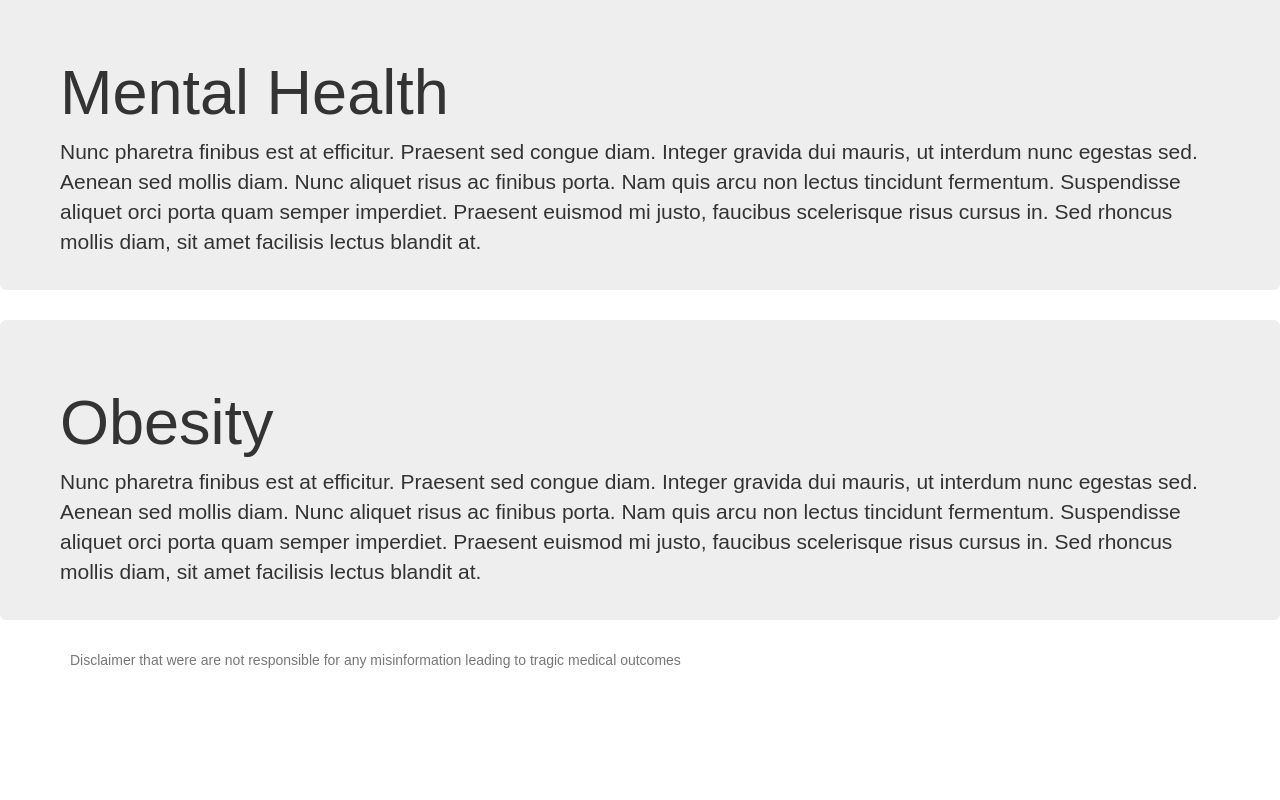
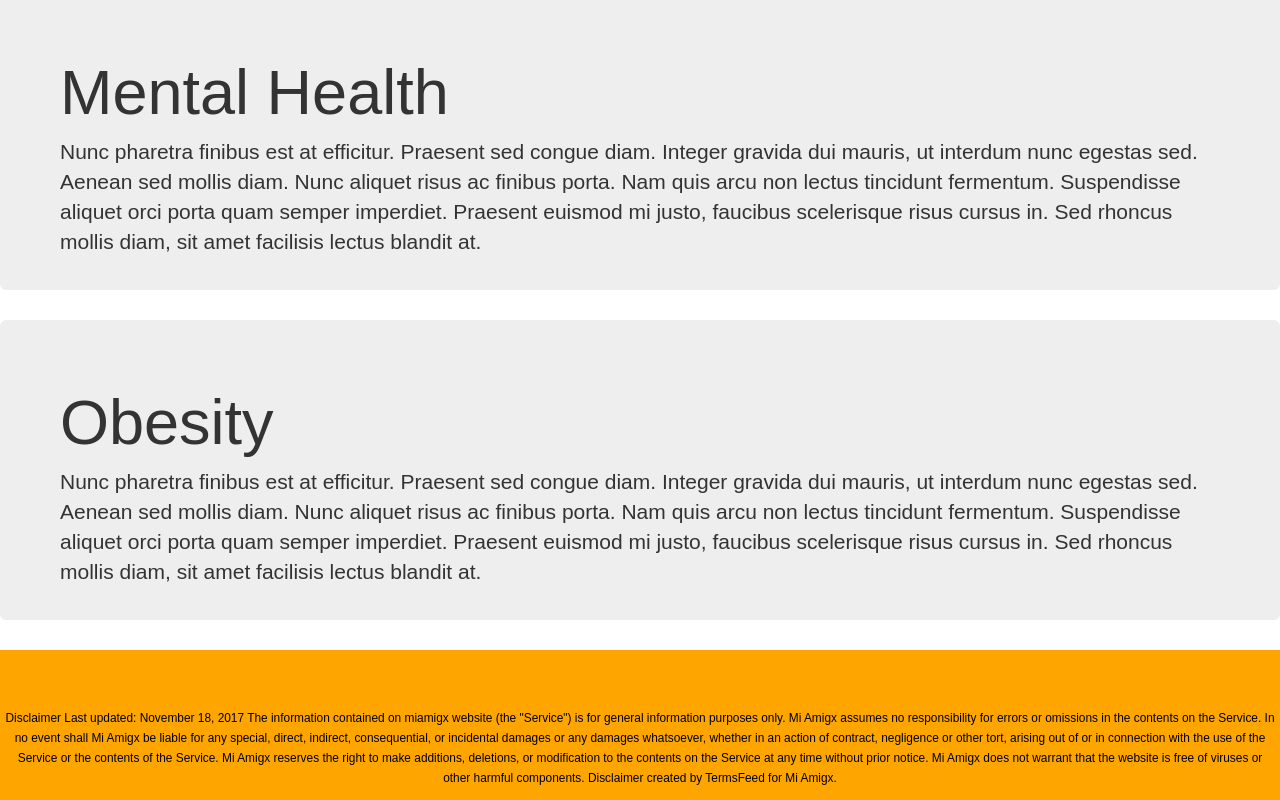
Before and after one commit to angiemywork2/amigx, a React (Create React App) app in the folder client/: page /Tips in a window 1280 px wide. Shown: the part 1112-1912 px from the top of the page. Before the commit the page ends 1792 px from the top, so only its background shows below. Built offline with nearby package versions, Linux system fonts and the light colour scheme.

Commit message:
disclaimer message and styling

```diff
--- a/client/public/index.html
+++ b/client/public/index.html
@@ -23,7 +23,8 @@
     <!-- Bootstrap Link -->
     <link rel="stylesheet" href="https://maxcdn.bootstrapcdn.com/bootstrap/3.3.7/css/bootstrap.min.css" integrity="sha384-BVYiiSIFeK1dGmJRAkycuHAHRg32OmUcww7on3RYdg4Va+PmSTsz/K68vbdEjh4u" crossorigin="anonymous">
     <script src="https://cdnjs.cloudflare.com/ajax/libs/jquery/3.2.1/jquery.min.js"></script>
-    <script src="https://maxcdn.bootstrapcdn.com/bootstrap/3.3.7/js/bootstrap.min.js"></script>
+    <!-- Latest compiled and minified JavaScript -->
+    <script src="https://maxcdn.bootstrapcdn.com/bootstrap/3.3.7/js/bootstrap.min.js" integrity="sha384-Tc5IQib027qvyjSMfHjOMaLkfuWVxZxUPnCJA7l2mCWNIpG9mGCD8wGNIcPD7Txa" crossorigin="anonymous"></script>
 
     <title>React App</title>
   </head>
--- a/client/src/components/Disclaimer/Disclaimer.css
+++ b/client/src/components/Disclaimer/Disclaimer.css
@@ -0,0 +1,15 @@
+.footer {
+  min-height: 150px;
+  background: orange;
+  position: relative;
+  overflow: auto;
+}
+
+.footer p {
+  color: black;
+  position: absolute;
+  bottom: 0;
+  left: 0;
+  right: 0;
+  padding: 3px;
+}
--- a/client/src/components/Disclaimer/Disclaimer.js
+++ b/client/src/components/Disclaimer/Disclaimer.js
@@ -2,9 +2,21 @@ import React from "react";
 import "./Disclaimer.css";
 
 const Disclaimer = () => (
-	<footer className="footer">
-		<div className="container">
-			<p className="text-muted">Disclaimer that were are not responsible for any misinformation leading to tragic medical outcomes</p>
+	<footer className="footer ">
+		<div className="container text-center">
+			<p className="text-muted"><small>Disclaimer
+
+Last updated: November 18, 2017
+
+The information contained on miamigx website (the "Service") is for general information purposes only.
+
+Mi Amigx assumes no responsibility for errors or omissions in the contents on the Service.
+
+In no event shall Mi Amigx be liable for any special, direct, indirect, consequential, or incidental damages or any damages whatsoever, whether in an action of contract, negligence or other tort, arising out of or in connection with the use of the Service or the contents of the Service. Mi Amigx reserves the right to make additions, deletions, or modification to the contents on the Service at any time without prior notice.
+
+Mi Amigx does not warrant that the website is free of viruses or other harmful components.
+
+Disclaimer created by TermsFeed for Mi Amigx.</small></p>
 		</div>
 	</footer>
 );
```
